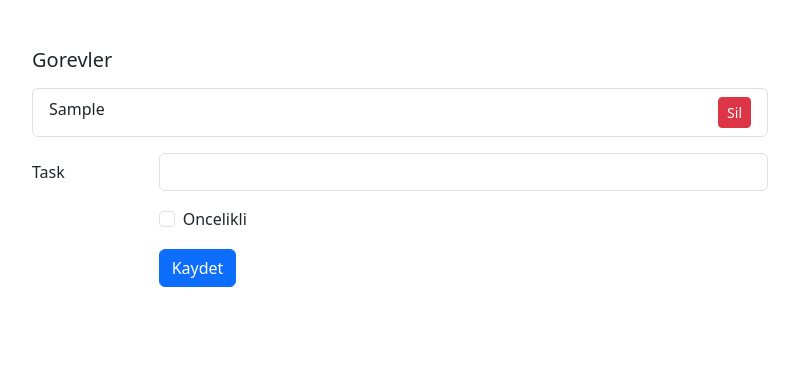
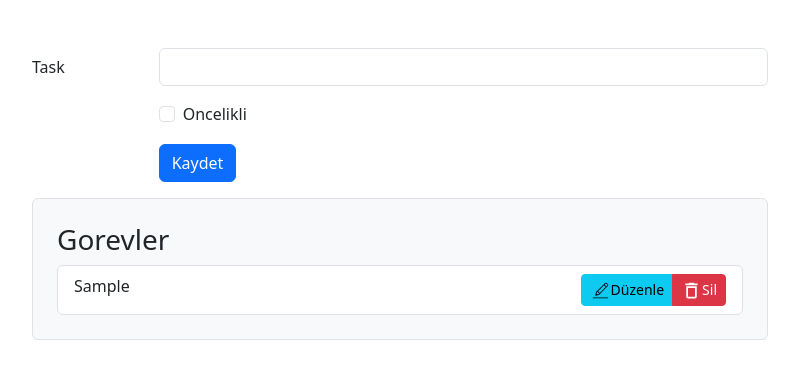
Before and after one commit to fuatX/Form_project, a React (Vite) app: page / in a window 1280 px wide. Both pictures are taken after typing "Sample" into the empty fields and a click on the button "Kaydet". Shown: the top 378 px of the page, without its empty margins (240-1039 px from the left). Built offline with nearby package versions, Linux system fonts and the light colour scheme.

Commit message:
Creating the Task Organization Action

```diff
--- a/package.json
+++ b/package.json
@@ -13,6 +13,7 @@
     "bootstrap": "^5.3.2",
     "react": "^18.2.0",
     "react-dom": "^18.2.0",
+    "react-icons": "^4.12.0",
     "uuid": "^9.0.1"
   },
   "devDependencies": {
--- a/src/TaskForm.jsx
+++ b/src/TaskForm.jsx
@@ -11,13 +11,18 @@ export default function TaskForm() {
   const [tasks, setTasks] = useState([]);
 
   function removeTask(uuid) {
+    setTasks((prev) => prev.filter((item) => item.uuid !== uuid));
+  }
+
+  function editTask(uuid) {
     console.log(uuid);
-    setTasks((prev) => prev.filter((item) => item.uuid !== uuid));
+    const task = tasks.find((item) => item.uuid === uuid);
+    console.log(task);
+    setFormData(task);
   }
 
   function handleFormSubmit(event) {
     event.preventDefault();
-    console.log(formData);
 
     if (formData.task.length > 3) {
       formData.uuid = uuidv4();
@@ -42,8 +47,6 @@ export default function TaskForm() {
 
   return (
     <>
-      <TaskList tasks={tasks} removeTask={removeTask} />
-
       <form onSubmit={handleFormSubmit}>
         <div className="row mb-3">
           <label htmlFor="task" className="col-sm-2 col-form-label">
@@ -56,6 +59,7 @@ export default function TaskForm() {
               id="task"
               name="task"
               onChange={handleInputChange}
+              value={formData.task}
             />
           </div>
         </div>
@@ -69,6 +73,7 @@ export default function TaskForm() {
                 id="priority"
                 name="priority"
                 onChange={handleInputChange}
+                checked={formData.priority}
               />
               <label className="form-check-label" htmlFor="priority">
                 Oncelikli
@@ -84,6 +89,7 @@ export default function TaskForm() {
           </div>
         </div>
       </form>
+      <TaskList tasks={tasks} removeTask={removeTask} editTask={editTask} />
     </>
   );
 }
--- a/src/TaskList.jsx
+++ b/src/TaskList.jsx
@@ -1,23 +1,40 @@
-export default function TaskList({ tasks, removeTask }) {
+import { CiEdit } from "react-icons/ci";
+import { MdDeleteOutline } from "react-icons/md";
+
+export default function TaskList({ tasks, removeTask, editTask }) {
   if (tasks.length === 0) {
     return <></>;
   }
   return (
     <>
-      <h3 className="lead">Gorevler</h3>
-      <ul className="list-group my-3">
+      <div className="p-4 bg-light mb-5 border rounded">
+        <h3 className="h3">Gorevler</h3>
+        <ul className="list-group">
           {tasks.map((item) => (
             <li className="list-group-item" key={item.uuid}>
               {item.task}
-            <span
+              <div className="btn-group float-end" role="group">
+                <button
+                  onClick={() => editTask(item.uuid)}
+                  type="button "
+                  className="btn btn-sm btn-info"
+                >
+                  <CiEdit size={21} />
+                  Düzenle
+                </button>
+                <button
                   onClick={() => removeTask(item.uuid)}
-              className="btn btn-sm btn-danger float-end"
+                  type="button "
+                  className="btn btn-sm  btn-danger"
                 >
+                  <MdDeleteOutline size={21} />
                   Sil
-            </span>
+                </button>
+              </div>
             </li>
           ))}
         </ul>
+      </div>
     </>
   );
 }
```
Also changed, not shown: 1 other file (tests, documents, lock files or other folders). Lines whose indentation alone changed are shown as unchanged.
